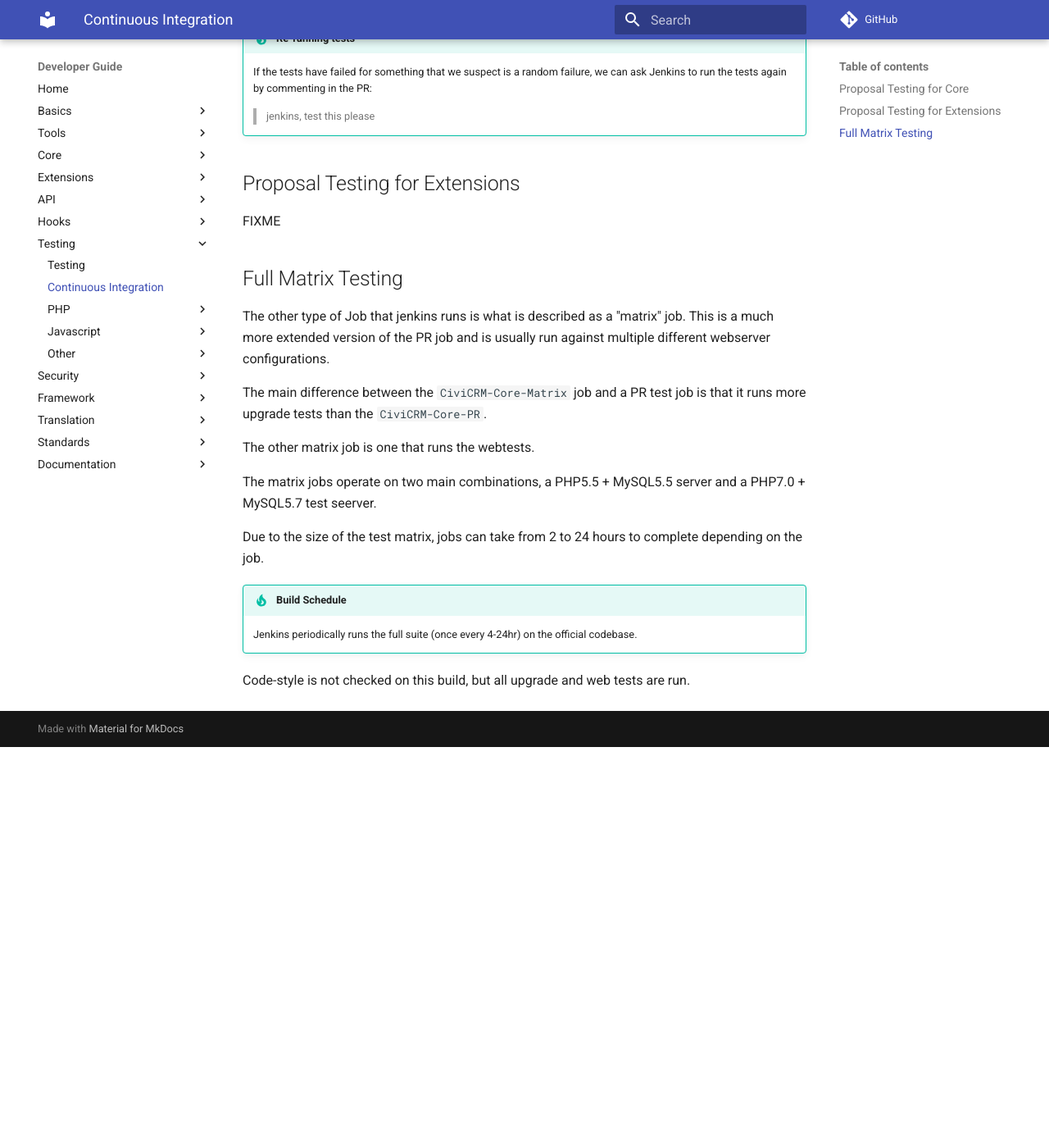
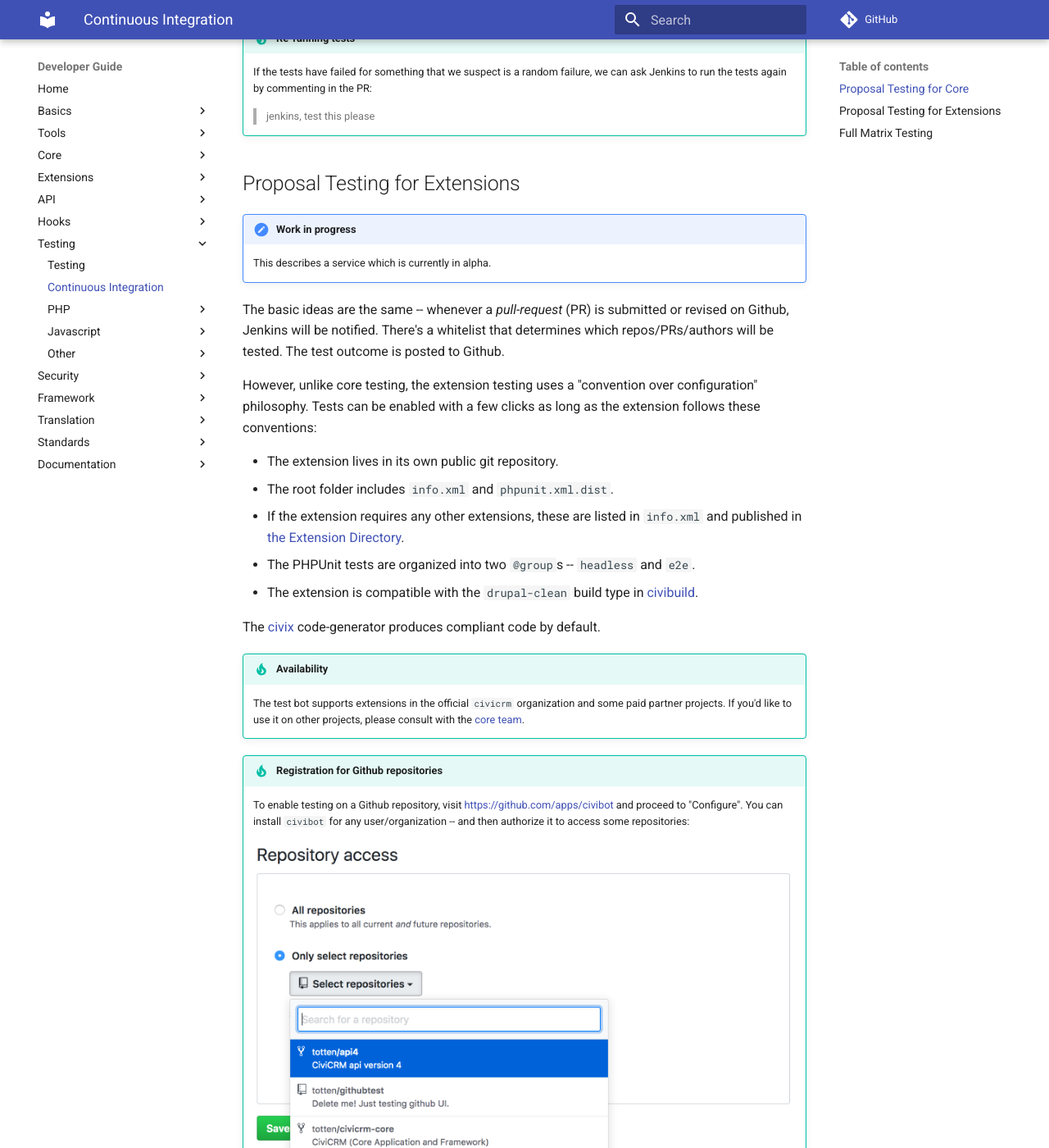
Before and after one commit to civicrm/civicrm-dev-docs, an MkDocs documentation site: the page built from docs/testing/continuous-integration.md, in a window 1280 px wide and 1400 px high, scrolled down 1890 px. Shown: the whole window at 82% size. Built offline with MkDocs 1.6.1 and Material for MkDocs 9.7.7, drawn with Linux system fonts in a browser that asks for light colours; comment, search, counter and statistics services are not loaded; old or Windows-style settings are respelled for this version of MkDocs; before the commit the page ends 2801 px from its top, so only the background shows below that; some of the changed text lies outside the part shown.

Commit message:
continuous-integration - Add section on extension PRs

```diff
--- a/docs/testing/continuous-integration.md
+++ b/docs/testing/continuous-integration.md
@@ -62,7 +62,53 @@
 
 ## Proposal Testing for Extensions {:#pr-ext}
 
-FIXME
+!!! caution "Work in progress"
+
+    This describes a service which is currently in alpha.
+
+The basic ideas are the same -- whenever a *pull-request* (PR) is submitted or revised on Github, Jenkins will be notified. There's a whitelist that determines which repos/PRs/authors will be tested. The test outcome is posted to Github.
+
+However, unlike core testing, the extension testing uses a "convention over configuration" philosophy. Tests can be enabled with a few clicks as long as the extension follows these conventions:
+
+* The extension lives in its own public git repository.
+* The root folder includes `info.xml` and `phpunit.xml.dist`.
+* If the extension requires any other extensions, these are listed in `info.xml` and published in [the Extension Directory](https://civicrm.org/extensions/).
+* The PHPUnit tests are organized into two `@group`s -- `headless` and `e2e`.
+* The extension is compatible with the `drupal-clean` build type in [civibuild](/tools/civibuild.md).
+
+The [civix](/extensions/civix.md) code-generator produces compliant code by default.
+
+!!! tip "Availability"
+
+    The test bot supports extensions in the official `civicrm` organization and some paid partner projects. If you'd like to use it on other projects, please consult with the [core team](https://civicrm.org/teams/core-team).
+
+!!! tip "Registration for Github repositories"
+
+    To enable testing on a Github repository, visit [https://github.com/apps/civibot](https://github.com/apps/civibot) and proceed to "Configure". You can install `civibot` for any user/organization -- and then authorize it to access some repositories:
+
+    ![Github Repository Access Screen](/img/repository-access.png)
+
+    You *may* enable for "All repositories" (current *and* future), even if you have unrelated repositories. Civibot autodetects extensions and ignores other projects.
+
+!!! tip "Registration for Gitlab repositories"
+
+    At time of writing, we have not yet setup a registration process for Gitlab repositories. However, it has an actively considered requirement.
+
+!!! tip "Whitelist"
+
+    To prevent abuse of the testbot, `civibot` checks if you are an owner/collaborator/member of the Github repository:
+
+    * If you have access, it will autotest your pull-requests.
+    * If you have access, it will respect manual commands like `/test`.
+    * If you do not have access, then you must wait for someone else to issue the `/test` command.
+
+!!! tip "Re-running tests"
+
+    When reviewing a PR, you may request a new test-run with the command `/test`. The command may be interleaved with other discussion as long as it fits on its own line. For example:
+
+    > We should re-test this PR because it's been sitting around for a month.
+    >
+    > /test
 
 ## Full Matrix Testing {:#matrix}
 
```
Also changed, not shown: docs/img/repository-access.png (added).
